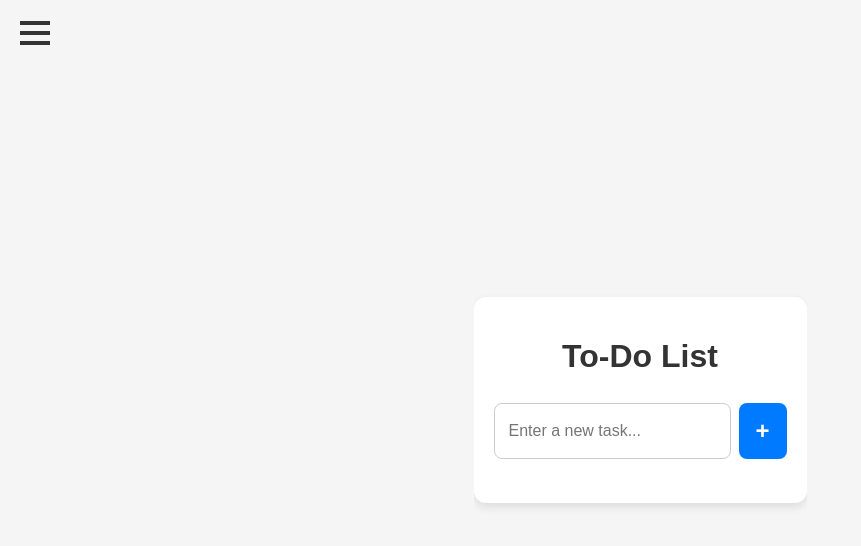
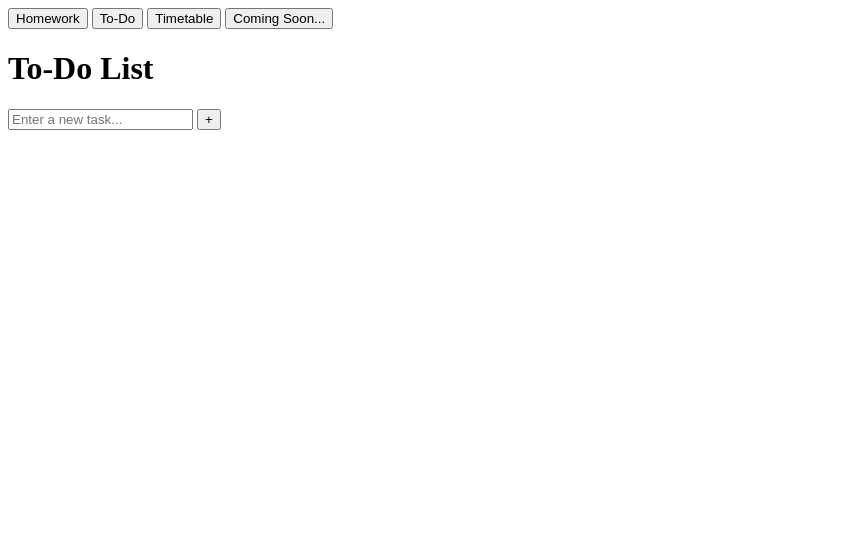
Before and after one commit to Kingboby/Homework, a Flask app: page /todo in a window 1280 px wide. Shown: the top 546 px of the page, without its empty margins (0-861 px from the left). Run offline with Flask 3, Linux system fonts and the light colour scheme.

Commit message:
todo.html

```diff
--- a/templates/todo.html
+++ b/templates/todo.html
@@ -6,9 +6,6 @@
   <meta name="apple-mobile-web-app-status-bar-style" content="default">
   <meta name="theme-color" content="#f5f5f5">
   <link rel="apple-touch-icon" href="{{ url_for('static', filename='icons/icon-192.png') }}">
-  <link rel="stylesheet" href="{{ url_for('static', filename='style.css') }}">
-  <meta name="viewport" content="width=device-width, initial-scale=1.0">
-
 
   <title>To-Do List</title>
 
@@ -37,7 +34,7 @@
     <ul id="taskList"></ul>
   </div>
 
-  <script src="{{ url_for('static', filename='todo.js') }}">
+  <script>
     // Same JS as before + toggleNav
     const taskInput = document.getElementById('taskInput');
     const addTaskBtn = document.getElementById('addTaskBtn');
@@ -127,11 +124,6 @@
       window.location.href = "/"; // or your PWA home route
     }
   }
-
-    const tasksContainer = document.getElementById("taskList");
-    const addButton = document.getElementById("addBtn");
-    const taskInput = document.getElementById("taskInput");
-
   </script>
 </body>
 </html>
```
